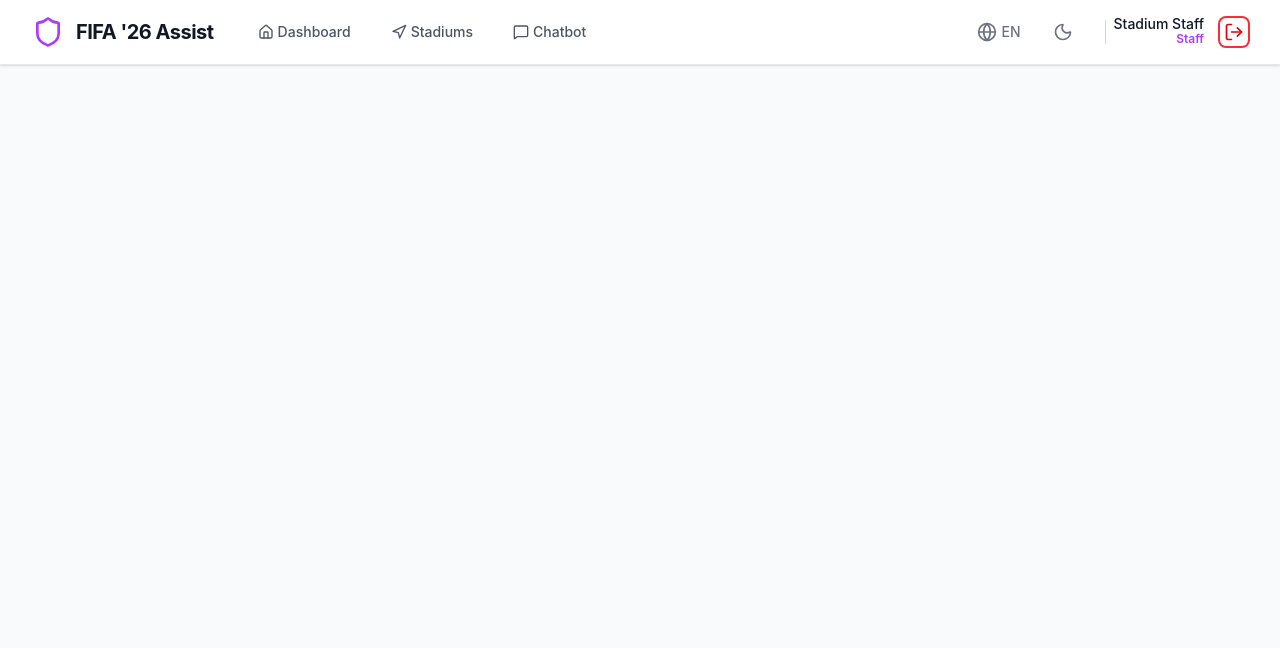
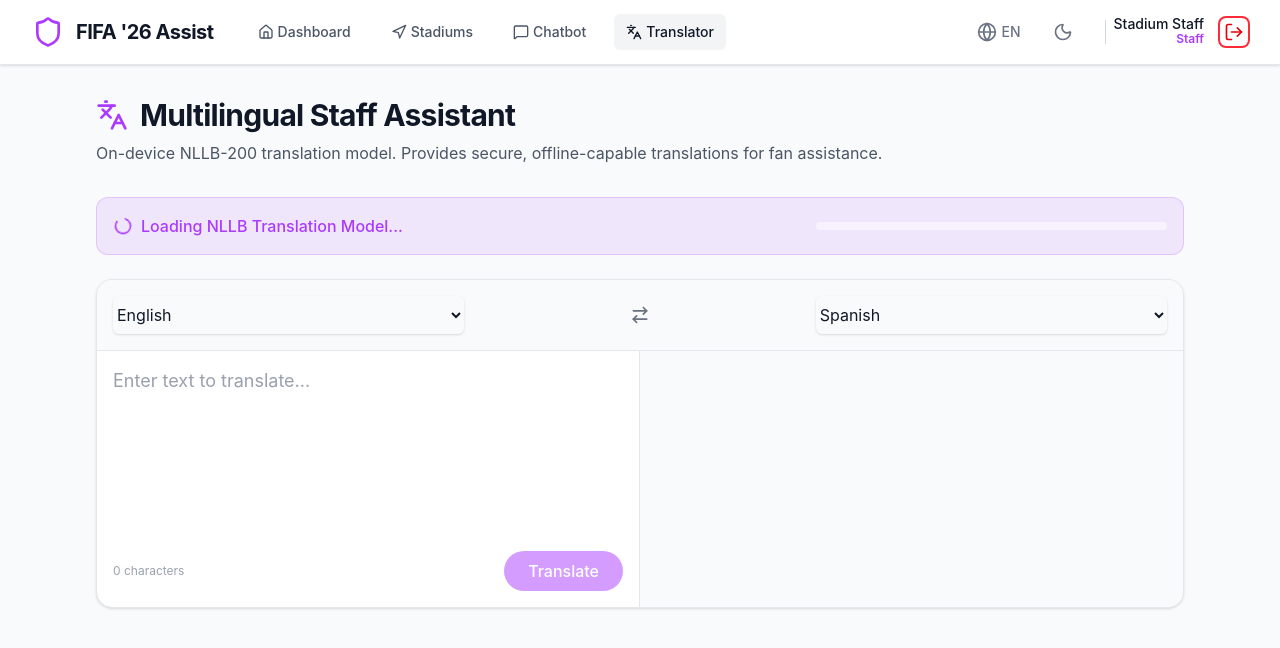
Before and after one commit to ayusht9/stadex, a React (Vite) app: page /translate in a window 1280 px wide. Both pictures are taken after a click on the button "Staff". Shown: the top 648 px of the page. Built offline with nearby package versions, Linux system fonts and the light colour scheme.

Commit message:
feat: cycle 4 - multilingual translator and tests

```diff
--- a/src/App.tsx
+++ b/src/App.tsx
@@ -5,6 +5,7 @@
 import { Dashboard } from './pages/Dashboard';
 import { Stadiums } from './pages/Stadiums';
 import { Chatbot } from './pages/Chatbot';
+import { Translator } from './pages/Translator';
 
 function App() {
   return (
@@ -17,6 +18,7 @@
               <Route path="/" element={<Dashboard />} />
               <Route path="/stadiums" element={<Stadiums />} />
               <Route path="/chat" element={<Chatbot />} />
+              <Route path="/translate" element={<Translator />} />
             </Routes>
           </main>
         </div>
--- a/src/components/layout/Navbar.tsx
+++ b/src/components/layout/Navbar.tsx
@@ -1,6 +1,6 @@
 import React, { useEffect, useState } from 'react';
 import { useAuth } from '../../context/AuthContext';
-import { Moon, Sun, Globe, LogIn, LogOut, Shield, Navigation as NavIcon, Home, MessageSquare } from 'lucide-react';
+import { Moon, Sun, Globe, LogIn, LogOut, Shield, Navigation as NavIcon, Home, MessageSquare, Languages } from 'lucide-react';
 import { Link, useLocation } from 'react-router-dom';
 
 export function Navbar() {
@@ -55,6 +55,12 @@
                 <MessageSquare className="h-4 w-4" />
                 <span>Chatbot</span>
               </Link>
+              {user?.role === 'Staff' && (
+                <Link to="/translate" className={`flex items-center space-x-1 px-3 py-2 rounded-md text-sm font-medium ${location.pathname === '/translate' ? 'bg-gray-100 dark:bg-gray-700 text-gray-900 dark:text-white' : 'text-gray-600 dark:text-gray-300 hover:bg-gray-50 dark:hover:bg-gray-700'}`}>
+                  <Languages className="h-4 w-4" />
+                  <span>Translator</span>
+                </Link>
+              )}
             </div>
           </div>
 
--- /dev/null
+++ b/src/pages/Translator.tsx
@@ -0,0 +1,211 @@
+import React, { useState, useEffect, useRef } from 'react';
+import { Languages, ArrowRightLeft, Volume2, Copy, Loader2 } from 'lucide-react';
+import { useAuth } from '../context/AuthContext';
+
+export function Translator() {
+  const { user } = useAuth();
+  const [inputText, setInputText] = useState('');
+  const [outputText, setOutputText] = useState('');
+  const [srcLang, setSrcLang] = useState('eng_Latn');
+  const [tgtLang, setTgtLang] = useState('spa_Latn');
+
+  const [status, setStatus] = useState<'idle' | 'loading_model' | 'ready' | 'translating'>('idle');
+  const [progress, setProgress] = useState(0);
+
+  const worker = useRef<Worker | null>(null);
+
+  const languages = [
+    { code: 'eng_Latn', name: 'English' },
+    { code: 'spa_Latn', name: 'Spanish' },
+    { code: 'fra_Latn', name: 'French' },
+    { code: 'por_Latn', name: 'Portuguese' },
+    { code: 'deu_Latn', name: 'German' },
+  ];
+
+  useEffect(() => {
+    if (!worker.current) {
+      worker.current = new Worker(new URL('../worker.ts', import.meta.url), {
+        type: 'module'
+      });
+
+      worker.current.addEventListener('message', (e) => {
+        const { status, type, result, progress: progData } = e.data;
+        if (type !== 'translate') return;
+
+        switch (status) {
+          case 'progress':
+            if (progData.progress) setProgress(progData.progress);
+            break;
+          case 'ready':
+            setStatus('ready');
+            break;
+          case 'complete':
+            if (result && result.length > 0) {
+              setOutputText(result[0].translation_text);
+            }
+            setStatus('ready');
+            break;
+          case 'error':
+            console.error("Worker error:", e.data.error);
+            setOutputText("Error during translation.");
+            setStatus('ready');
+            break;
+        }
+      });
+
+      setStatus('loading_model');
+      worker.current.postMessage({ type: 'translate_load' });
+    }
+
+    return () => {
+      if (worker.current) {
+        worker.current.terminate();
+        worker.current = null;
+      }
+    };
+  }, []);
+
+  const handleTranslate = () => {
+    if (!inputText.trim() || status !== 'ready') return;
+
+    setStatus('translating');
+    worker.current?.postMessage({
+      type: 'translate_query',
+      payload: {
+        text: inputText,
+        src_lang: srcLang,
+        tgt_lang: tgtLang
+      }
+    });
+  };
+
+  const swapLanguages = () => {
+    const temp = srcLang;
+    setSrcLang(tgtLang);
+    setTgtLang(temp);
+
+    if (outputText) {
+      setInputText(outputText);
+      setOutputText('');
+    }
+  };
+
+  if (user?.role !== 'Staff') {
+    return (
+      <div className="max-w-7xl mx-auto px-4 py-16 text-center">
+        <ShieldAlert className="h-16 w-16 mx-auto text-red-500 mb-4" />
+        <h2 className="text-2xl font-bold text-gray-900 dark:text-white">Staff Access Required</h2>
+        <p className="mt-2 text-gray-600 dark:text-gray-400">The multilingual translator tool is restricted to venue staff and volunteers.</p>
+      </div>
+    );
+  }
+
+  return (
+    <div className="max-w-6xl mx-auto px-4 sm:px-6 lg:px-8 py-8">
+      <div className="mb-8">
+        <h1 className="text-3xl font-bold tracking-tight text-gray-900 dark:text-white flex items-center">
+          <Languages className="mr-3 h-8 w-8 text-primary" />
+          Multilingual Staff Assistant
+        </h1>
+        <p className="mt-2 text-gray-600 dark:text-gray-400">
+          On-device NLLB-200 translation model. Provides secure, offline-capable translations for fan assistance.
+        </p>
+      </div>
+
+      {status === 'loading_model' && (
+        <div className="bg-primary/10 p-4 rounded-xl border border-primary/20 flex items-center justify-between mb-6">
+          <div className="flex items-center text-primary font-medium">
+            <Loader2 className="animate-spin mr-2 h-5 w-5" />
+            Loading NLLB Translation Model...
+          </div>
+          <div className="w-1/3 bg-white/50 dark:bg-gray-800 rounded-full h-2 overflow-hidden">
+            <div className="bg-primary h-2 rounded-full transition-all duration-300" style={{ width: `${progress}%` }}></div>
+          </div>
+        </div>
+      )}
+
+      <div className="bg-white dark:bg-gray-800 rounded-2xl shadow-sm border border-gray-200 dark:border-gray-700 overflow-hidden">
+        {/* Controls */}
+        <div className="flex items-center justify-between p-4 border-b border-gray-200 dark:border-gray-700 bg-gray-50 dark:bg-gray-900/50">
+          <select
+            value={srcLang}
+            onChange={(e) => setSrcLang(e.target.value)}
+            className="block w-1/3 rounded-md border-gray-300 shadow-sm focus:border-primary focus:ring-primary dark:bg-gray-800 dark:border-gray-700 dark:text-white py-2"
+          >
+            {languages.map(l => <option key={l.code} value={l.code}>{l.name}</option>)}
+          </select>
+
+          <button
+            onClick={swapLanguages}
+            className="p-2 rounded-full hover:bg-gray-200 dark:hover:bg-gray-700 text-gray-500 dark:text-gray-400 transition-colors"
+            title="Swap languages"
+          >
+            <ArrowRightLeft className="h-5 w-5" />
+          </button>
+
+          <select
+            value={tgtLang}
+            onChange={(e) => setTgtLang(e.target.value)}
+            className="block w-1/3 rounded-md border-gray-300 shadow-sm focus:border-primary focus:ring-primary dark:bg-gray-800 dark:border-gray-700 dark:text-white py-2"
+          >
+            {languages.map(l => <option key={l.code} value={l.code}>{l.name}</option>)}
+          </select>
+        </div>
+
+        {/* Translation Area */}
+        <div className="grid grid-cols-1 md:grid-cols-2 divide-y md:divide-y-0 md:divide-x divide-gray-200 dark:divide-gray-700">
+          <div className="p-4 flex flex-col h-64">
+            <textarea
+              value={inputText}
+              onChange={(e) => setInputText(e.target.value)}
+              placeholder="Enter text to translate..."
+              className="flex-1 w-full resize-none border-none focus:ring-0 bg-transparent text-lg text-gray-900 dark:text-white placeholder-gray-400"
+            ></textarea>
+            <div className="flex justify-between items-center mt-4">
+              <span className="text-xs text-gray-400">{inputText.length} characters</span>
+              <button
+                onClick={handleTranslate}
+                disabled={status !== 'ready' || !inputText.trim()}
+                className="px-6 py-2 bg-primary text-white font-medium rounded-full hover:bg-opacity-90 disabled:opacity-50 disabled:cursor-not-allowed flex items-center"
+              >
+                {status === 'translating' ? <Loader2 className="animate-spin h-5 w-5" /> : 'Translate'}
+              </button>
+            </div>
+          </div>
+
+          <div className="p-4 flex flex-col h-64 bg-gray-50 dark:bg-gray-900/30">
+            <div className="flex-1 overflow-y-auto">
+              {status === 'translating' ? (
+                <div className="flex items-center space-x-2 text-gray-500 animate-pulse">
+                  <div className="w-2 h-2 bg-gray-400 rounded-full"></div>
+                  <div className="w-2 h-2 bg-gray-400 rounded-full animation-delay-200"></div>
+                  <div className="w-2 h-2 bg-gray-400 rounded-full animation-delay-400"></div>
+                </div>
+              ) : (
+                <p className="text-lg text-gray-900 dark:text-white whitespace-pre-wrap">{outputText}</p>
+              )}
+            </div>
+
+            {outputText && (
+              <div className="flex justify-end space-x-2 mt-4 text-gray-400">
+                <button className="p-2 hover:text-primary transition-colors rounded-full hover:bg-gray-200 dark:hover:bg-gray-700" title="Listen">
+                  <Volume2 className="h-5 w-5" />
+                </button>
+                <button
+                  onClick={() => navigator.clipboard.writeText(outputText)}
+                  className="p-2 hover:text-primary transition-colors rounded-full hover:bg-gray-200 dark:hover:bg-gray-700"
+                  title="Copy"
+                >
+                  <Copy className="h-5 w-5" />
+                </button>
+              </div>
+            )}
+          </div>
+        </div>
+      </div>
+    </div>
+  );
+}
+
+// Temporary for missing import above (if ShieldAlert wasn't in lucide-react)
+import { ShieldAlert } from 'lucide-react';
```
Also changed, not shown: 1 other file (tests, documents, lock files or other folders).
